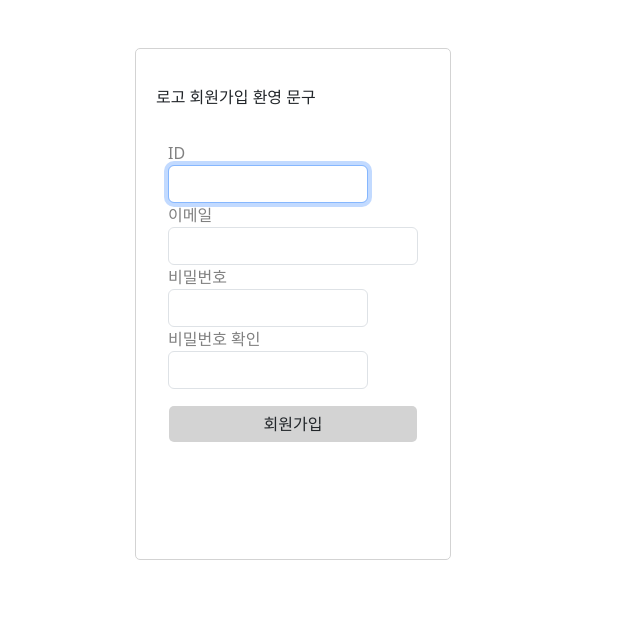
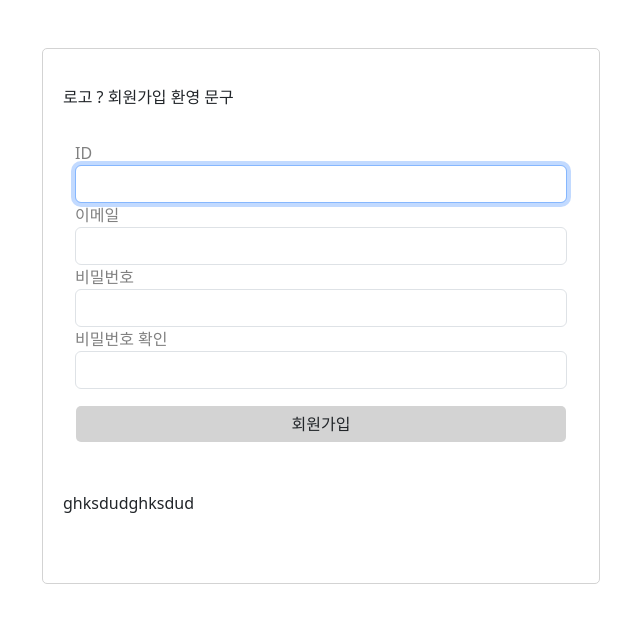
Before and after one commit to Shureeshu/balance_6, a Django app: page /accounts/signup/ in a window 1280 px wide. Shown: the top 623 px of the page, without its empty margins (319-959 px from the left). Run offline with Django 3.2, Linux system fonts and the light colour scheme.

Commit message:
[MODIFY] accounts/templates/login.html, signup.html

```diff
--- a/accounts/forms.py
+++ b/accounts/forms.py
@@ -9,7 +9,7 @@ class CustomUserCreationForm(UserCreationForm):
          widget=forms.TextInput(
                 attrs={
                     'class': 'form-control',
-                    'style': 'width: 200px;'
+                    'style': 'width: 100%;'
                 }
             )
         )
@@ -17,12 +17,20 @@ class CustomUserCreationForm(UserCreationForm):
         label='이메일',
         label_suffix='',
         widget=forms.EmailInput(
-            attrs={'class': 'form-control', 'style': 'width: 250px;'}))
+            attrs={
+                'class': 'form-control', 'style': 'width: 100%;'}))
     password1 = forms.CharField(
-        label='비밀번호', label_suffix='', widget=forms.PasswordInput(
-        attrs={'class': 'form-control', 'style': 'width: 200px;'}))
-    password2 = forms.CharField(label='비밀번호 확인', label_suffix='', widget=forms.PasswordInput(
-        attrs={'class': 'form-control', 'style': 'width: 200px;'}))
+        label='비밀번호',
+        label_suffix='',
+        widget=forms.PasswordInput(
+            attrs={
+                'class': 'form-control', 'style': 'width: 100%;'}))
+    password2 = forms.CharField(
+        label='비밀번호 확인',
+        label_suffix='',
+        widget=forms.PasswordInput(
+            attrs={
+                'class': 'form-control', 'style': 'width: 100%;'}))
 
     class Meta(UserCreationForm.Meta):
         model = get_user_model()
--- a/accounts/templates/accounts/login.html
+++ b/accounts/templates/accounts/login.html
@@ -25,8 +25,8 @@
           기타 추가하고 싶은 아이콘들
         </div>
       </div>
+    </div>
       <div class="col-4"></div>
-    </div>
   </div>
 </div>
 
--- a/accounts/templates/accounts/signup.html
+++ b/accounts/templates/accounts/signup.html
@@ -2,11 +2,11 @@
 {% block content %}
 <div class="container">
   <div class="row">
-    <div class="col-4"></div>
-    <div id="custom_box_wrapper" class="col-4">
+    <div class="col-3"></div>
+    <div id="custom_box_wrapper" class="col-6">
       <div id="custom_box" class="d-flex flex-column">
         <div class="row my-3">
-          로고
+          로고 ?
           회원가입 환영 문구
         </div>
         <div class="row my-3">
@@ -20,17 +20,18 @@
           </form>
         </div>
         <div class="row my-3">
-
+          ghksdudghksdud
         </div>
         <div class="row my-3">
 
         </div>
       </div>
-      <div class="col-4"></div>
+    </div>
+    <div class="col-3">
+
+      </div>
     </div>
   </div>
-</div>
-
 
 <style>
   .custom_label{
@@ -41,7 +42,7 @@
     width: 100%;
   }
   #custom_box_wrapper{
-    width: auto;
+    width: 50%;
     border: 1px solid lightgray;
     border-radius: 5px;
   }
```
